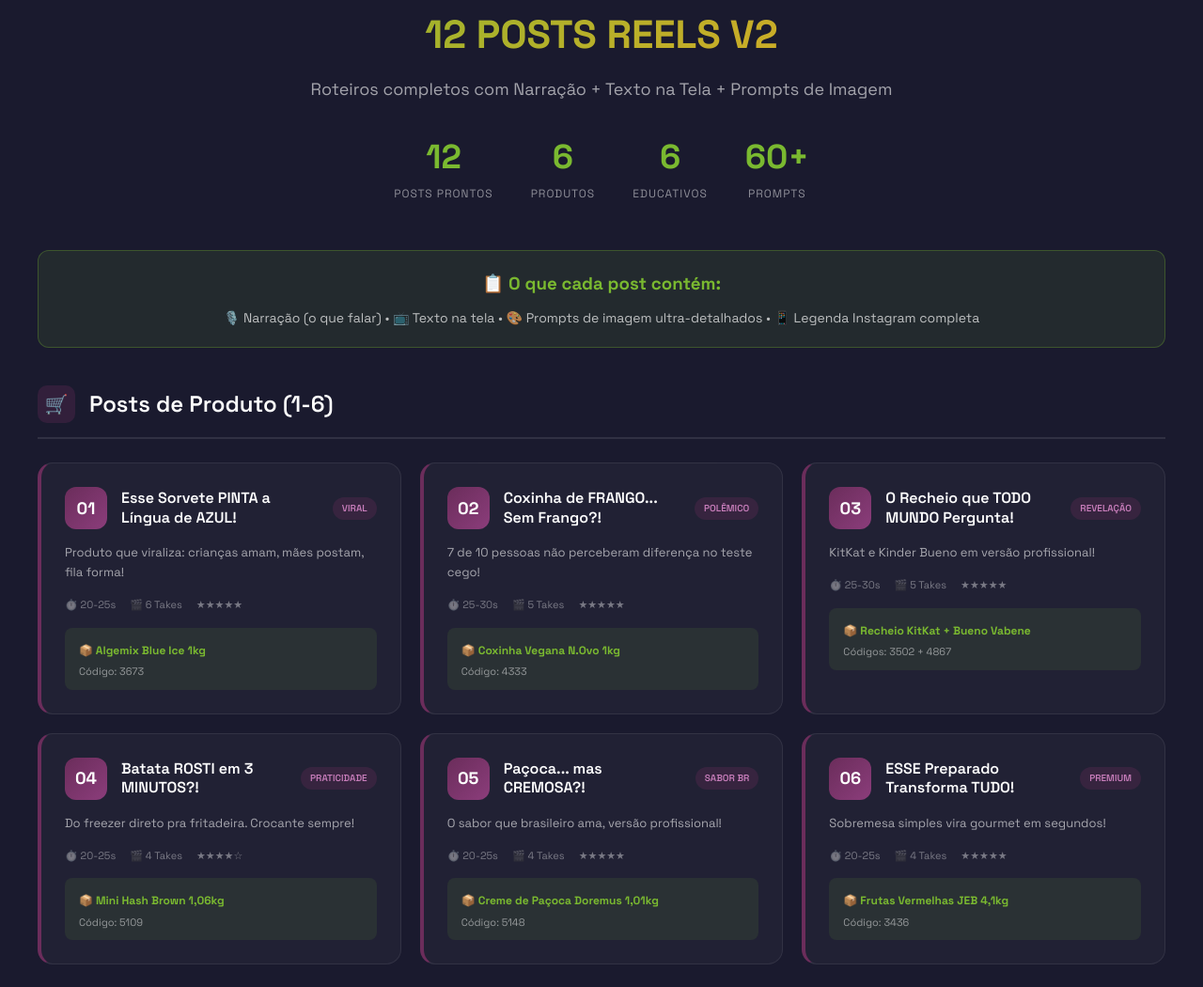
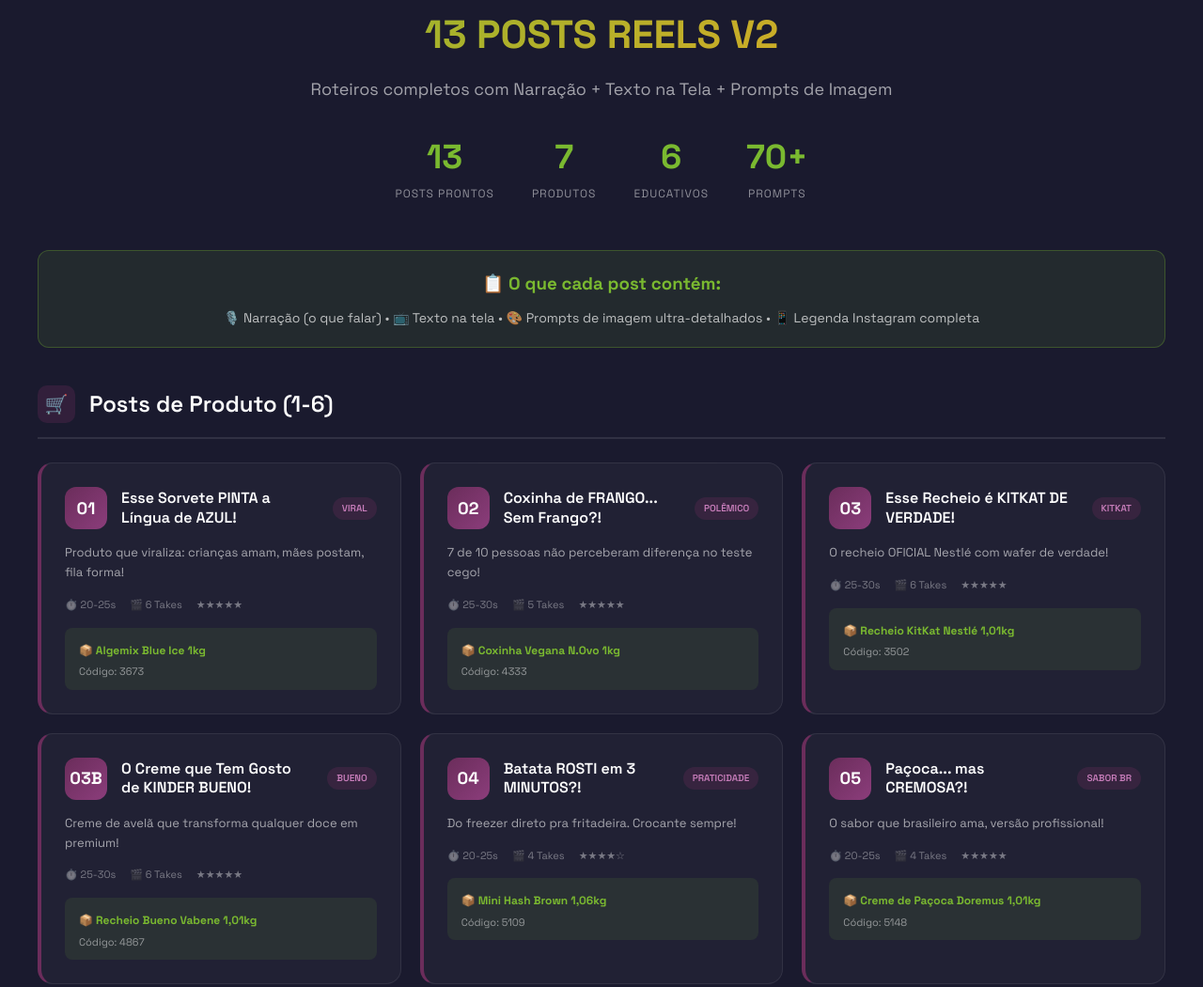
Before and after one commit to gabrielkendy/nechio-content-studio, a plain HTML site: page index.html in a window 1280 px wide. Shown: the part 69-1119 px from the top of the page at 94% size. Drawn offline with Linux system fonts and the light colour scheme.

Commit message:
Atualiza index: 13 posts com KitKat e Bueno separados

```diff
--- a/index.html
+++ b/index.html
@@ -3,7 +3,7 @@
 <head>
 <meta charset="UTF-8">
 <meta name="viewport" content="width=device-width, initial-scale=1.0">
-<title>NECHIO 12 POSTS V2 | Dashboard</title>
+<title>NECHIO 13 POSTS V2 | Dashboard</title>
 <link href="https://fonts.googleapis.com/css2?family=Space+Grotesk:wght@400;500;600;700&display=swap" rel="stylesheet">
 <style>
 :root{--roxo:#6B2D5B;--verde:#7AB930;--dourado:#F5A623;--escuro:#1a1a2e}
@@ -54,13 +54,13 @@
 
 <header>
 <div class="logo">🍇 NECHIO CONGELADOS</div>
-<h1>12 POSTS REELS V2</h1>
+<h1>13 POSTS REELS V2</h1>
 <p class="subtitle">Roteiros completos com Narração + Texto na Tela + Prompts de Imagem</p>
 <div class="stats">
-<div class="stat"><div class="stat-num">12</div><div class="stat-label">Posts Prontos</div></div>
-<div class="stat"><div class="stat-num">6</div><div class="stat-label">Produtos</div></div>
+<div class="stat"><div class="stat-num">13</div><div class="stat-label">Posts Prontos</div></div>
+<div class="stat"><div class="stat-num">7</div><div class="stat-label">Produtos</div></div>
 <div class="stat"><div class="stat-num">6</div><div class="stat-label">Educativos</div></div>
-<div class="stat"><div class="stat-num">60+</div><div class="stat-label">Prompts</div></div>
+<div class="stat"><div class="stat-num">70+</div><div class="stat-label">Prompts</div></div>
 </div>
 </header>
 
@@ -94,15 +94,26 @@
 <div class="card-produto"><strong>📦 Coxinha Vegana N.Ovo 1kg</strong><span>Código: 4333</span></div>
 </a>
 
-<a href="post-03-recheio-kitkat-bueno.html" class="card produto">
+<a href="post-03-recheio-kitkat.html" class="card produto">
 <div class="card-header">
 <div class="card-num">03</div>
-<div class="card-title">O Recheio que TODO MUNDO Pergunta!</div>
-<span class="card-badge">REVELAÇÃO</span>
+<div class="card-title">Esse Recheio é KITKAT DE VERDADE!</div>
+<span class="card-badge">KITKAT</span>
 </div>
-<div class="card-desc">KitKat e Kinder Bueno em versão profissional!</div>
-<div class="card-meta"><span>⏱️ 25-30s</span><span>🎬 5 Takes</span><span>★★★★★</span></div>
-<div class="card-produto"><strong>📦 Recheio KitKat + Bueno Vabene</strong><span>Códigos: 3502 + 4867</span></div>
+<div class="card-desc">O recheio OFICIAL Nestlé com wafer de verdade!</div>
+<div class="card-meta"><span>⏱️ 25-30s</span><span>🎬 6 Takes</span><span>★★★★★</span></div>
+<div class="card-produto"><strong>📦 Recheio KitKat Nestlé 1,01kg</strong><span>Código: 3502</span></div>
+</a>
+
+<a href="post-03B-recheio-bueno.html" class="card produto">
+<div class="card-header">
+<div class="card-num">03B</div>
+<div class="card-title">O Creme que Tem Gosto de KINDER BUENO!</div>
+<span class="card-badge">BUENO</span>
+</div>
+<div class="card-desc">Creme de avelã que transforma qualquer doce em premium!</div>
+<div class="card-meta"><span>⏱️ 25-30s</span><span>🎬 6 Takes</span><span>★★★★★</span></div>
+<div class="card-produto"><strong>📦 Recheio Bueno Vabene 1,01kg</strong><span>Código: 4867</span></div>
 </a>
 
 <a href="post-04-mini-hash-brown.html" class="card produto">
```
